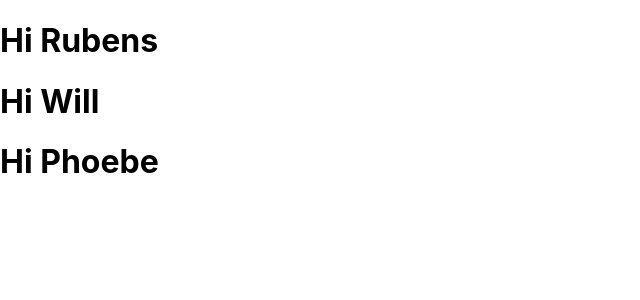
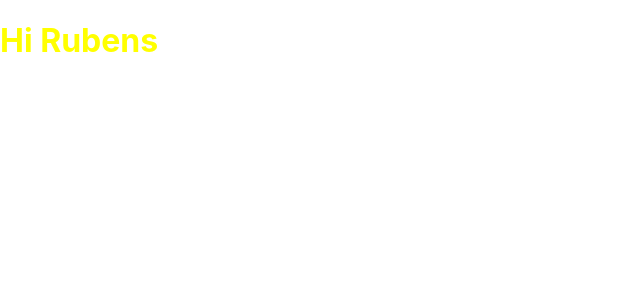
Before and after one commit to phoebexy/kind-mind, a React (Create React App) app: page / in a window 1280 px wide. Shown: the top 300 px of the page, without its empty margins (0-640 px from the left). Built offline with nearby package versions, Linux system fonts and the light colour scheme.

Commit message:
Scss can now be compiled to css

```diff
--- a/package.json
+++ b/package.json
@@ -3,6 +3,7 @@
   "version": "0.1.0",
   "private": true,
   "dependencies": {
+    "node-sass": "^4.12.0",
     "react": "^16.10.2",
     "react-dom": "^16.10.2",
     "react-scripts": "3.2.0"
--- a/src/Home/Home.scss
+++ b/src/Home/Home.scss
@@ -0,0 +1,7 @@
+@import "differentHome";
+
+$white: #fff;
+
+h1 {
+    color: $white;
+}
--- /dev/null
+++ b/src/Home/_differentHome.scss
@@ -0,0 +1,3 @@
+.diff {
+    color: yellow;
+}
--- a/src/Home/index.jsx
+++ b/src/Home/index.jsx
@@ -1,10 +1,11 @@
 import React, { Fragment, Component } from "react";
+import "./Home.scss";
 
 class Home extends Component {
   render() {
     return (
       <Fragment>
-        <h1>Hi Rubens</h1>
+        <h1 className="diff">Hi Rubens</h1>
         <h1>Hi Will</h1>
         <h1>Hi Phoebe</h1>
       </Fragment>
```
Also changed, not shown: src/Home/_variables.scss (added), 1 other file (tests, documents, lock files or other folders).
